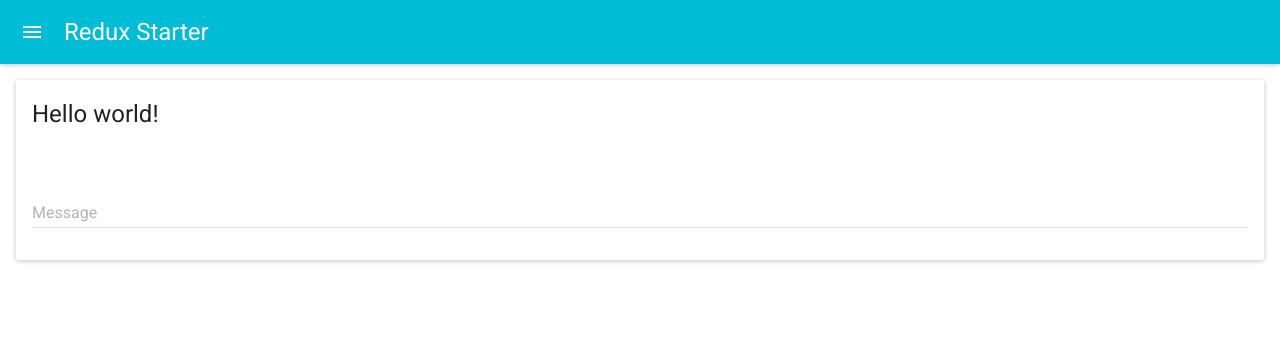
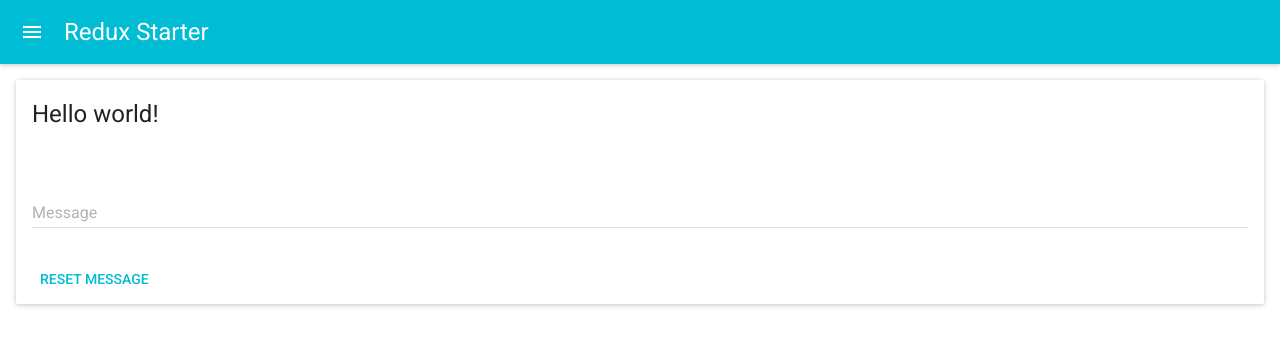
Before and after one commit to YashdalfTheGray/react-redux-md-starter, a React app: page / in a window 1280 px wide. Shown: the top 346 px of the page. Built offline with nearby package versions, Linux system fonts and the light colour scheme; what react-tap-event-plugin would draw is missing.

Commit message:
wired up the reset message action

```diff
--- a/src/components/MessageDisplay.jsx
+++ b/src/components/MessageDisplay.jsx
@@ -1,6 +1,7 @@
 import React from 'react';
-import { Card, CardTitle, CardText } from 'material-ui/Card';
+import { Card, CardTitle, CardText, CardActions } from 'material-ui/Card';
 import TextField from 'material-ui/TextField';
+import FlatButton from 'material-ui/FlatButton';
 
 import { store, actions } from '../stores/app';
 import { marginMedium } from '../styles';
@@ -35,6 +36,12 @@ class MessageDisplay extends React.Component {
                         fullWidth={true}
                         onChange={e => store.dispatch(actions.updateMessage(e.target.value))} />
                 </CardText>
+                <CardActions>
+                    <FlatButton
+                        label="Reset Message"
+                        primary={true}
+                        onTouchTap={e => store.dispatch(actions.resetMessage())} />
+                </CardActions>
             </Card>
         );
     }
```
